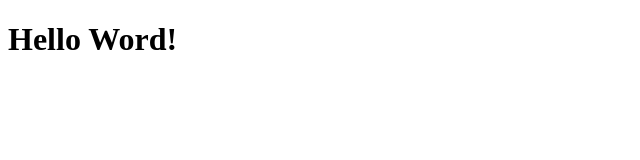
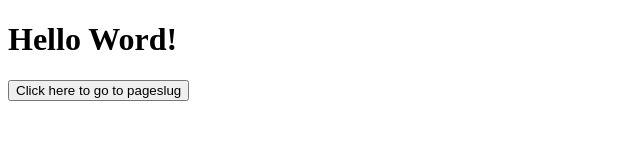
Before and after one commit to Jpjoi/jpjoi.github.io, a plain HTML site: page index.html in a window 1280 px wide. Shown: the whole page, without its empty margins (0-640 px from the left). Drawn offline with Linux system fonts and the light colour scheme.

Commit message:
Update index.html

```diff
--- a/index.html
+++ b/index.html
@@ -4,4 +4,7 @@
 </head>
 <body>
   <h1>Hello Word!</h1>
+  <button onclick="window.location.href='pageslug.html'">
+  Click here to go to pageslug
+  </button>
 </body>
```
